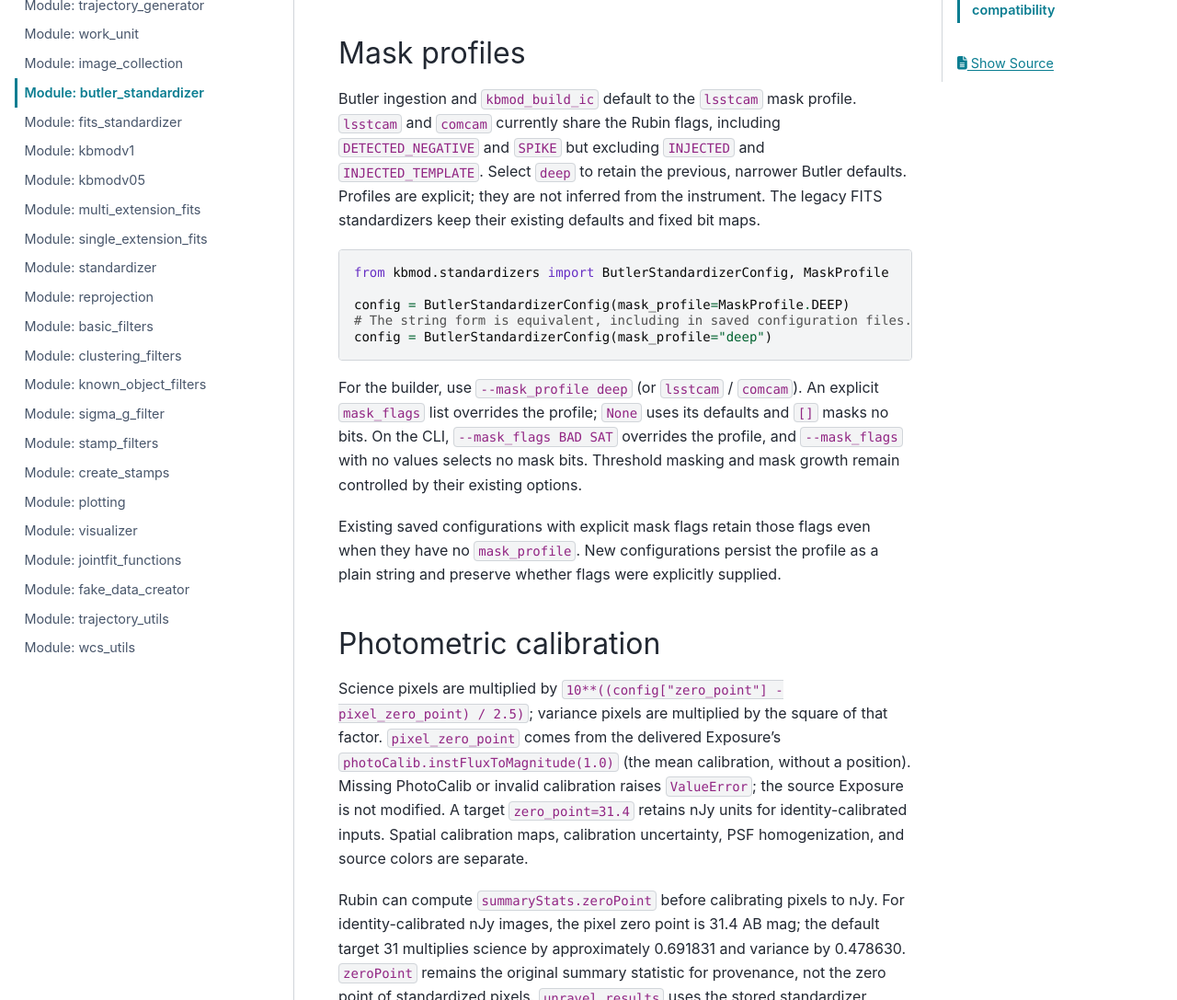
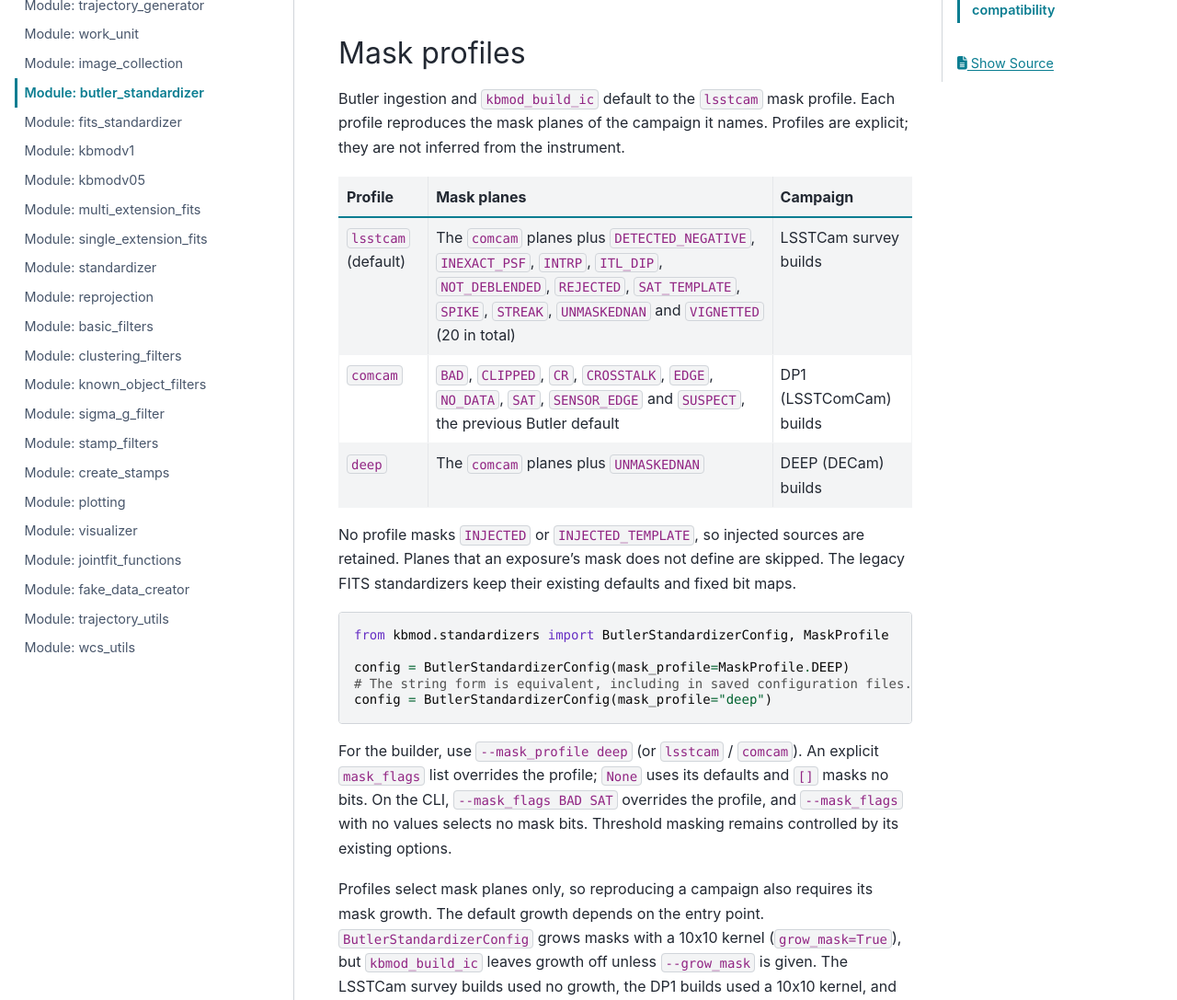
Before and after one commit to dirac-institute/kbmod, a Sphinx documentation site: the page built from docs/source/api_reference/standardizers/butler_standardizer.rst, in a window 1280 px wide and 1400 px high, cut to the strip 313-1400 px from the top of the window. Shown: the whole strip at 92% size. Built offline with Sphinx 7.4.7 and the PyData theme 0.15.4, drawn with Linux system fonts in a browser that asks for light colours; pages that are not in the unit, such as notebooks, are missing from menus; some of the changed text lies outside the part shown.

Commit message:
Match mask profiles to the campaigns they name
comcam now uses the nine DP1 planes (the previous Butler default) and deep
adds UNMASKEDNAN to them, as in the DEEP builds. lsstcam keeps the 20 planes
of the LSSTCam survey builds. Document that profiles select planes only and
how the default mask growth differs between ButlerStandardizerConfig and
kbmod_build_ic.

Co-Authored-By: Claude Opus 5.5 <noreply@anthropic.com>

```diff
--- a/docs/source/api_reference/standardizers/butler_standardizer.rst
+++ b/docs/source/api_reference/standardizers/butler_standardizer.rst
@@ -8,11 +8,32 @@ Mask profiles
 -------------
 
 Butler ingestion and ``kbmod_build_ic`` default to the ``lsstcam`` mask profile.
-``lsstcam`` and ``comcam`` currently share the Rubin flags, including
-``DETECTED_NEGATIVE`` and ``SPIKE`` but excluding ``INJECTED`` and
-``INJECTED_TEMPLATE``. Select ``deep`` to retain the previous, narrower Butler
-defaults. Profiles are explicit; they are not inferred from the instrument.
-The legacy FITS standardizers keep their existing defaults and fixed bit maps.
+Each profile reproduces the mask planes of the campaign it names. Profiles are
+explicit; they are not inferred from the instrument.
+
+.. list-table::
+   :header-rows: 1
+
+   * - Profile
+     - Mask planes
+     - Campaign
+   * - ``lsstcam`` (default)
+     - The ``comcam`` planes plus ``DETECTED_NEGATIVE``, ``INEXACT_PSF``,
+       ``INTRP``, ``ITL_DIP``, ``NOT_DEBLENDED``, ``REJECTED``,
+       ``SAT_TEMPLATE``, ``SPIKE``, ``STREAK``, ``UNMASKEDNAN`` and
+       ``VIGNETTED`` (20 in total)
+     - LSSTCam survey builds
+   * - ``comcam``
+     - ``BAD``, ``CLIPPED``, ``CR``, ``CROSSTALK``, ``EDGE``, ``NO_DATA``,
+       ``SAT``, ``SENSOR_EDGE`` and ``SUSPECT``, the previous Butler default
+     - DP1 (LSSTComCam) builds
+   * - ``deep``
+     - The ``comcam`` planes plus ``UNMASKEDNAN``
+     - DEEP (DECam) builds
+
+No profile masks ``INJECTED`` or ``INJECTED_TEMPLATE``, so injected sources are
+retained. Planes that an exposure's mask does not define are skipped. The legacy
+FITS standardizers keep their existing defaults and fixed bit maps.
 
 .. code-block:: python
 
@@ -26,7 +47,17 @@ For the builder, use ``--mask_profile deep`` (or ``lsstcam`` / ``comcam``).
 An explicit ``mask_flags`` list overrides the profile; ``None`` uses its defaults
 and ``[]`` masks no bits. On the CLI, ``--mask_flags BAD SAT`` overrides the
 profile, and ``--mask_flags`` with no values selects no mask bits. Threshold
-masking and mask growth remain controlled by their existing options.
+masking remains controlled by its existing options.
+
+Profiles select mask planes only, so reproducing a campaign also requires its
+mask growth. The default growth depends on the entry point.
+``ButlerStandardizerConfig`` grows masks with a 10x10 kernel
+(``grow_mask=True``), but ``kbmod_build_ic`` leaves growth off unless
+``--grow_mask`` is given. The LSSTCam survey builds used no growth, the DP1
+builds used a 10x10 kernel, and the DEEP builds used a 10-pixel box. For
+example, use ``--mask_profile comcam --grow_mask`` to rebuild DP1 with the CLI,
+or ``ButlerStandardizerConfig(grow_mask=False)`` to match the LSSTCam survey
+builds from Python.
 
 Existing saved configurations with explicit mask flags retain those flags even
 when they have no ``mask_profile``. New configurations persist the profile as a
```
Also changed, not shown: docs/source/project_details/release_notes.rst (+8 -5 lines), 4 other files.
